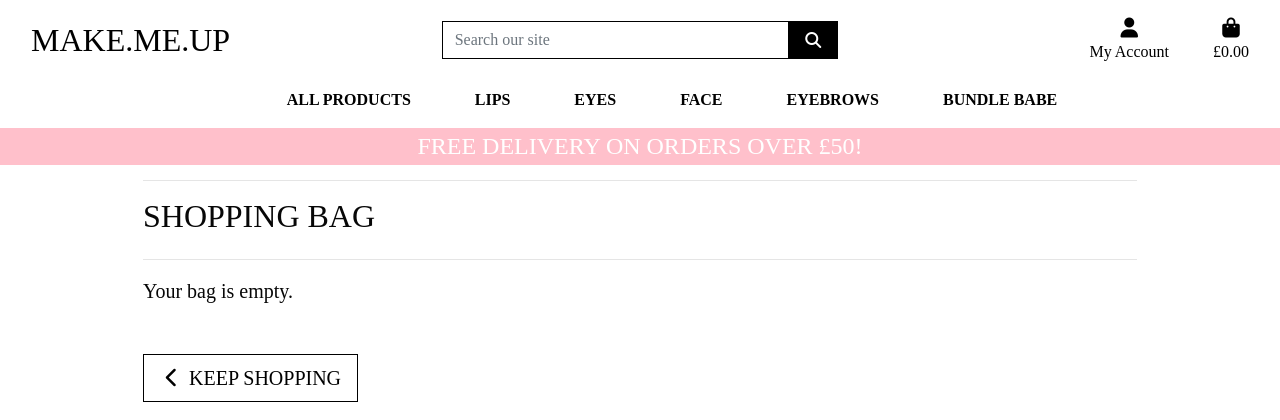
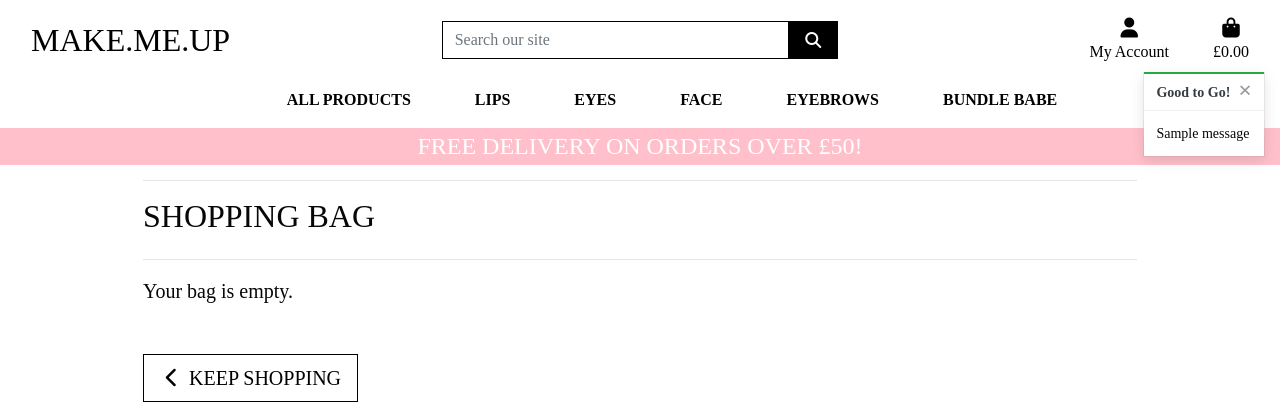
Before and after one commit to Code-Institute-Submissions/misauraleitao-make_me_up, a Django app: page /bag/ in a window 1280 px wide. Shown: the top 420 px of the page. Run offline with Django 3.2, Linux system fonts and the light colour scheme; tables that the repository leaves empty hold one stand-in row (values such as "Sample post"); one stand-in notice (Sample message) is shown; some libraries are stand-ins or nearby versions; some web fonts are replaced.

Commit message:
created all toasts and put them in action

```diff
--- a/bag/templates/bag/bag.html
+++ b/bag/templates/bag/bag.html
@@ -32,7 +32,6 @@
                             <th scope="col"></th>
                             <th scope="col">Price</th>
                             <th scope="col">Qty</th>
-                            <th scope="col">Subtotal</th>
                         </tr>
                     </thead>
 
--- a/bag/views.py
+++ b/bag/views.py
@@ -1,4 +1,7 @@
 from django.shortcuts import render, redirect, reverse, HttpResponse
+from django.contrib import messages
+
+from products.models import Product
 
 # Create your views here.
 
@@ -12,14 +15,17 @@ def view_bag(request):
 def add_to_bag(request, item_id):
     """ Add a quantity of the specified product to the shopping bag """
 
+    product = Product.objects.get(pk=item_id)
     quantity = int(request.POST.get('quantity'))
     redirect_url = request.POST.get('redirect_url')
     bag = request.session.get('bag', {})
 
     if item_id in list(bag.keys()):
         bag[item_id] += quantity
+
     else:
         bag[item_id] = quantity
+        messages.success(request, f'Added {product.name} to your bag')
 
     request.session['bag'] = bag
     return redirect(redirect_url)
--- a/static/css/base.css
+++ b/static/css/base.css
@@ -115,6 +115,22 @@ a.category-badge > span.badge:hover {
     cursor: pointer;
 }
 
+/* toasts */
+.message-container {
+    position: fixed;
+    top: 72px;
+    right: 15px;
+    z-index: 99999999999;
+}
+
+.custom-toast {
+    overflow: visible;
+}
+
+.toast-capper {
+    height: 2px;
+}
+
 /* fixed top navbar only on medium and up */
 @media (min-width: 992px) {
     .fixed-top-desktop-only {
--- a/templates/base.html
+++ b/templates/base.html
@@ -114,8 +114,22 @@
  </header>
 
    {% if messages %}
-       <div class="message-container"></div>
-   {% endif %}
+   <div class="message-container">
+       {% for message in messages %}
+           {% with message.level as level %}
+               {% if level == 40 %}
+                   {% include 'includes/toasts/toast_error.html' %}
+               {% elif level == 30 %}
+                   {% include 'includes/toasts/toast_warning.html' %}
+               {% elif level == 25 %}
+                   {% include 'includes/toasts/toast_success.html' %}
+               {% else %}
+                   {% include 'includes/toasts/toast_info.html' %}
+               {% endif %}
+           {% endwith %}
+       {% endfor %}
+   </div>
+{% endif %}
 
    {% block page_header %}
    {% endblock %}
@@ -124,7 +138,11 @@
    {% endblock %}
 
    {% block postloadjs %}
-   {% endblock %}
+    <script type="text/javascript">
+        $('.toast').toast('show');
+    </script>
+    {% endblock %}
+
 
 
  </body>
--- /dev/null
+++ b/templates/includes/toasts/toast_success.html
@@ -0,0 +1,13 @@
+<div class="toast custom-toast rounded-0 border-top-0" data-autohide="false">
+    <div class="arrow-up arrow-success"></div>
+    <div class="w-100 toast-capper bg-success"></div>
+    <div class="toast-header bg-white text-dark">
+        <strong class="mr-auto">Good to Go!</strong>
+        <button type="button" class="ml-2 mb-1 close text-dark" data-dismiss="toast" aria-label="Close">
+            <span aria-hidden="true">&times;</span>
+        </button>
+    </div>
+    <div class="toast-body bg-white">
+        {{ message }}
+    </div>
+</div>
```
Also changed, not shown: templates/includes/toasts/toast_error.html (added, +13 -0 lines), templates/includes/toasts/toast_info.html (added, +13 -0 lines), templates/includes/toasts/toast_warning.html (added, +13 -0 lines).
